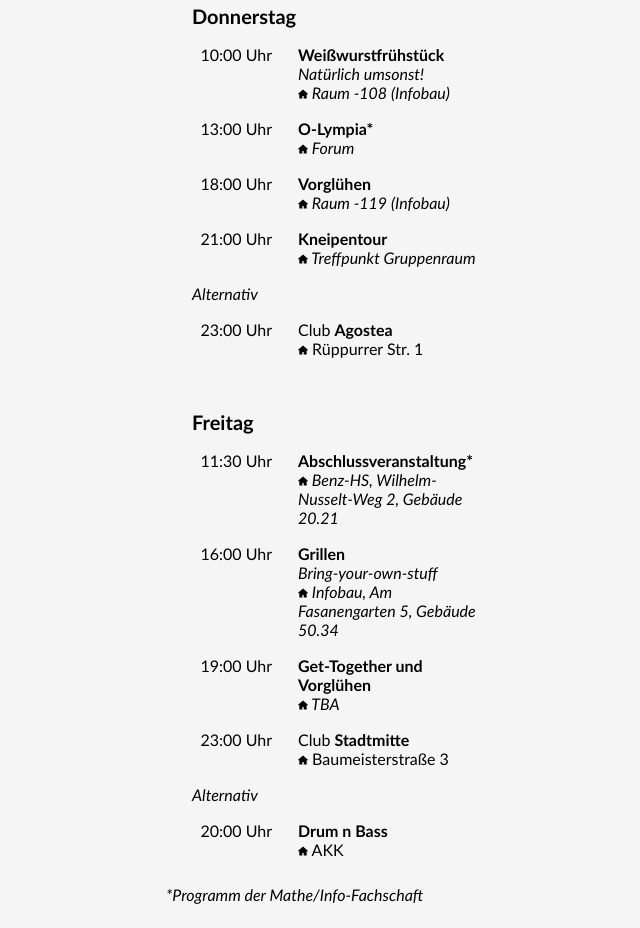
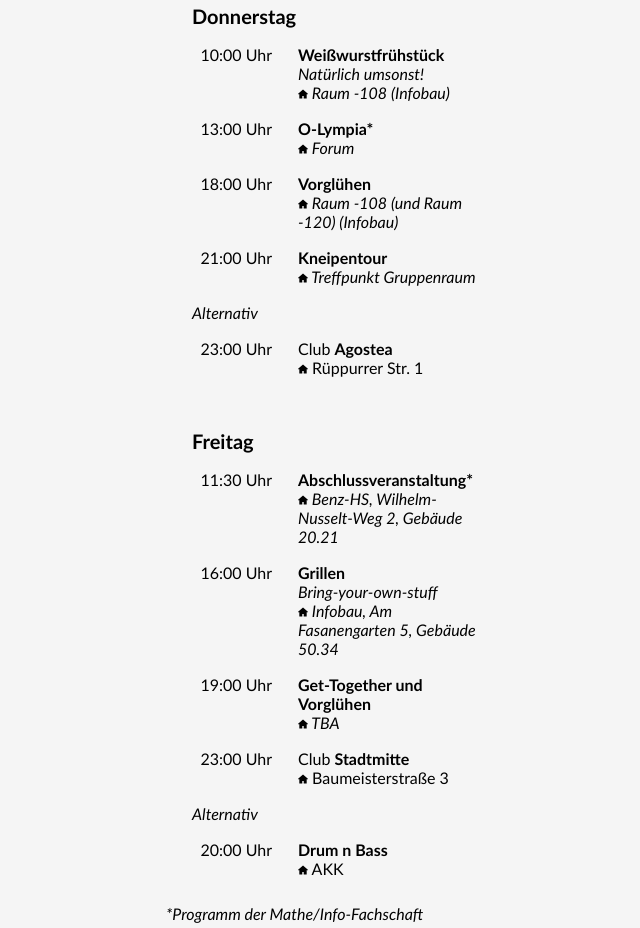
Before and after one commit to f-krone/Renxiem.github.io, a plain HTML site: page wochenplan.html in a window 1280 px wide. Shown: the part 1312-2240 px from the top of the page, without its empty margins (299-939 px from the left). Drawn offline with Linux system fonts and the light colour scheme.

```diff
--- a/wochenplan.html
+++ b/wochenplan.html
@@ -106,7 +106,7 @@
                 </tr>
                 <tr>
                     <td class="time">18:00 Uhr</td>
-                    <td><b>Vorglühen</b><br /><img src="img/house.svg" height="10"><i> Raum -119 (Infobau)</i></td>
+                    <td><b>Vorglühen</b><br /><img src="img/house.svg" height="10"><i> Raum -108 (und Raum -120) (Infobau)</i></td>
                 </tr>
                 <tr>
                     <td class="time">21:00 Uhr</td>
```
